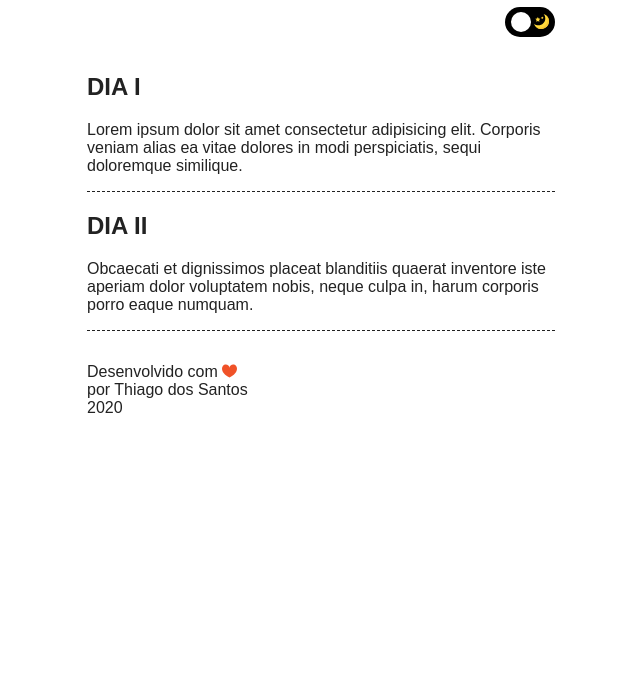
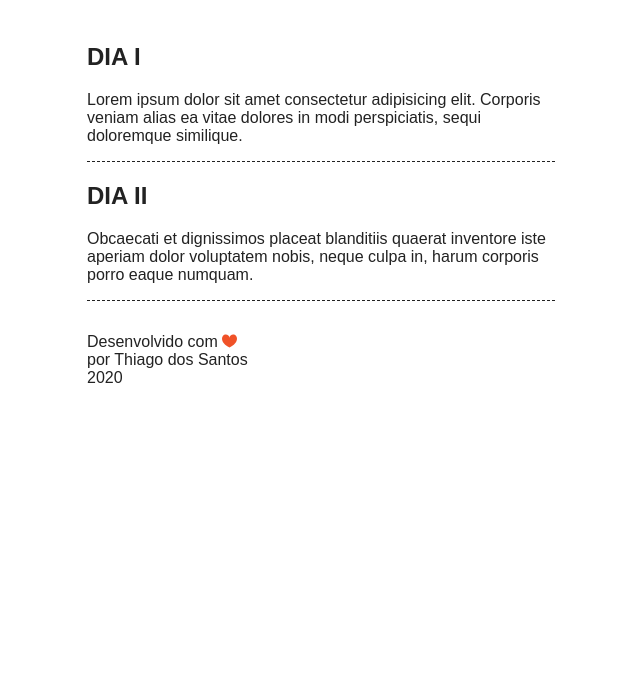
Before and after one commit to IamThiago-IT/30_Dias_de_CSS, a plain HTML site: page index.html in a window 1280 px wide. Shown: the part 126-800 px from the top of the page, without its empty margins (319-959 px from the left). Drawn offline with Linux system fonts and the light colour scheme.

Commit message:
Update index.html

```diff
--- a/index.html
+++ b/index.html
@@ -11,65 +11,7 @@
       30 Dias de <br>
       CSS
     </h1>
-    <div class="tumbler__wrapper">
-      <div class="tumbler"></div>
-      <?xml version="1.0" encoding="iso-8859-1"?>
-<svg version="1.1" id="Capa_1" xmlns="http://www.w3.org/2000/svg" xmlns:xlink="http://www.w3.org/1999/xlink" x="0px" y="0px"
-	 viewBox="0 0 60 60" style="enable-background:new 0 0 60 60;" xml:space="preserve">
-<g>
-	<path style="fill:#F0C419;" d="M30,0c-0.552,0-1,0.448-1,1v6c0,0.552,0.448,1,1,1s1-0.448,1-1V1C31,0.448,30.552,0,30,0z"/>
-	<path style="fill:#F0C419;" d="M30,52c-0.552,0-1,0.448-1,1v6c0,0.552,0.448,1,1,1s1-0.448,1-1v-6C31,52.448,30.552,52,30,52z"/>
-	<path style="fill:#F0C419;" d="M59,29h-6c-0.552,0-1,0.448-1,1s0.448,1,1,1h6c0.552,0,1-0.448,1-1S59.552,29,59,29z"/>
-	<path style="fill:#F0C419;" d="M8,30c0-0.552-0.448-1-1-1H1c-0.552,0-1,0.448-1,1s0.448,1,1,1h6C7.552,31,8,30.552,8,30z"/>
-	<path style="fill:#F0C419;" d="M46.264,14.736c0.256,0,0.512-0.098,0.707-0.293l5.736-5.736c0.391-0.391,0.391-1.023,0-1.414
-		s-1.023-0.391-1.414,0l-5.736,5.736c-0.391,0.391-0.391,1.023,0,1.414C45.752,14.639,46.008,14.736,46.264,14.736z"/>
-	<path style="fill:#F0C419;" d="M13.029,45.557l-5.736,5.736c-0.391,0.391-0.391,1.023,0,1.414C7.488,52.902,7.744,53,8,53
-		s0.512-0.098,0.707-0.293l5.736-5.736c0.391-0.391,0.391-1.023,0-1.414S13.42,45.166,13.029,45.557z"/>
-	<path style="fill:#F0C419;" d="M46.971,45.557c-0.391-0.391-1.023-0.391-1.414,0s-0.391,1.023,0,1.414l5.736,5.736
-		C51.488,52.902,51.744,53,52,53s0.512-0.098,0.707-0.293c0.391-0.391,0.391-1.023,0-1.414L46.971,45.557z"/>
-	<path style="fill:#F0C419;" d="M8.707,7.293c-0.391-0.391-1.023-0.391-1.414,0s-0.391,1.023,0,1.414l5.736,5.736
-		c0.195,0.195,0.451,0.293,0.707,0.293s0.512-0.098,0.707-0.293c0.391-0.391,0.391-1.023,0-1.414L8.707,7.293z"/>
-	<path style="fill:#F0C419;" d="M50.251,21.404c0.162,0.381,0.532,0.61,0.921,0.61c0.13,0,0.263-0.026,0.39-0.08l2.762-1.172
-		c0.508-0.216,0.746-0.803,0.53-1.311s-0.804-0.746-1.311-0.53l-2.762,1.172C50.272,20.309,50.035,20.896,50.251,21.404z"/>
-	<path style="fill:#F0C419;" d="M9.749,38.596c-0.216-0.508-0.803-0.746-1.311-0.53l-2.762,1.172
-		c-0.508,0.216-0.746,0.803-0.53,1.311c0.162,0.381,0.532,0.61,0.921,0.61c0.13,0,0.263-0.026,0.39-0.08l2.762-1.172
-		C9.728,39.691,9.965,39.104,9.749,38.596z"/>
-	<path style="fill:#F0C419;" d="M54.481,38.813L51.7,37.688c-0.511-0.207-1.095,0.041-1.302,0.553
-		c-0.207,0.512,0.041,1.095,0.553,1.302l2.782,1.124c0.123,0.049,0.25,0.073,0.374,0.073c0.396,0,0.771-0.236,0.928-0.626
-		C55.241,39.603,54.994,39.02,54.481,38.813z"/>
-	<path style="fill:#F0C419;" d="M5.519,21.188L8.3,22.312c0.123,0.049,0.25,0.073,0.374,0.073c0.396,0,0.771-0.236,0.928-0.626
-		c0.207-0.512-0.041-1.095-0.553-1.302l-2.782-1.124c-0.513-0.207-1.095,0.04-1.302,0.553C4.759,20.397,5.006,20.98,5.519,21.188z"
-		/>
-	<path style="fill:#F0C419;" d="M39.907,50.781c-0.216-0.508-0.803-0.745-1.311-0.53c-0.508,0.216-0.746,0.803-0.53,1.311
-		l1.172,2.762c0.162,0.381,0.532,0.61,0.921,0.61c0.13,0,0.263-0.026,0.39-0.08c0.508-0.216,0.746-0.803,0.53-1.311L39.907,50.781z"
-		/>
-	<path style="fill:#F0C419;" d="M21.014,9.829c0.13,0,0.263-0.026,0.39-0.08c0.508-0.216,0.746-0.803,0.53-1.311l-1.172-2.762
-		c-0.215-0.509-0.802-0.747-1.311-0.53c-0.508,0.216-0.746,0.803-0.53,1.311l1.172,2.762C20.254,9.6,20.625,9.829,21.014,9.829z"/>
-	<path style="fill:#F0C419;" d="M21.759,50.398c-0.511-0.205-1.095,0.04-1.302,0.553l-1.124,2.782
-		c-0.207,0.512,0.041,1.095,0.553,1.302c0.123,0.049,0.25,0.073,0.374,0.073c0.396,0,0.771-0.236,0.928-0.626l1.124-2.782
-		C22.519,51.188,22.271,50.605,21.759,50.398z"/>
-	<path style="fill:#F0C419;" d="M38.615,9.675c0.396,0,0.771-0.236,0.928-0.626l1.124-2.782c0.207-0.512-0.041-1.095-0.553-1.302
-		c-0.511-0.207-1.095,0.041-1.302,0.553L37.688,8.3c-0.207,0.512,0.041,1.095,0.553,1.302C38.364,9.651,38.491,9.675,38.615,9.675z"
-		/>
-</g>
-<circle style="fill:#F0C419;" cx="30" cy="30" r="20"/>
-<circle style="fill:#EDE21B;" cx="30" cy="30" r="15"/>
-</svg>
-      <svg version="1.1" id="Capa_1" xmlns="http://www.w3.org/2000/svg" xmlns:xlink="http://www.w3.org/1999/xlink" x="0px" y="0px"
-	 viewBox="0 0 499.712 499.712" style="enable-background:new 0 0 499.712 499.712;" xml:space="preserve">
-<path style="fill:#FFD93B;" d="M146.88,375.528c126.272,0,228.624-102.368,228.624-228.64c0-55.952-20.16-107.136-53.52-146.88
-	C425.056,33.096,499.696,129.64,499.696,243.704c0,141.392-114.608,256-256,256c-114.064,0-210.608-74.64-243.696-177.712
-	C39.744,355.368,90.944,375.528,146.88,375.528z"/>
-<path style="fill:#F4C534;" d="M401.92,42.776c34.24,43.504,54.816,98.272,54.816,157.952c0,141.392-114.608,256-256,256
-	c-59.68,0-114.448-20.576-157.952-54.816c46.848,59.472,119.344,97.792,200.928,97.792c141.392,0,256-114.608,256-256
-	C499.712,162.12,461.392,89.64,401.92,42.776z"/>
-<g>
-	<polygon style="fill:#FFD83B;" points="128.128,99.944 154.496,153.4 213.472,161.96 170.8,203.56 180.864,262.296
-		128.128,234.568 75.376,262.296 85.44,203.56 42.768,161.96 101.744,153.4 	"/>
-	<polygon style="fill:#FFD83B;" points="276.864,82.84 290.528,110.552 321.104,114.984 298.976,136.552 304.208,166.984
-		276.864,152.616 249.52,166.984 254.752,136.552 232.624,114.984 263.2,110.552 	"/>
-</svg>
-    </div>
+
   </header>
   <main class="main">
     <section class="posts">
```
